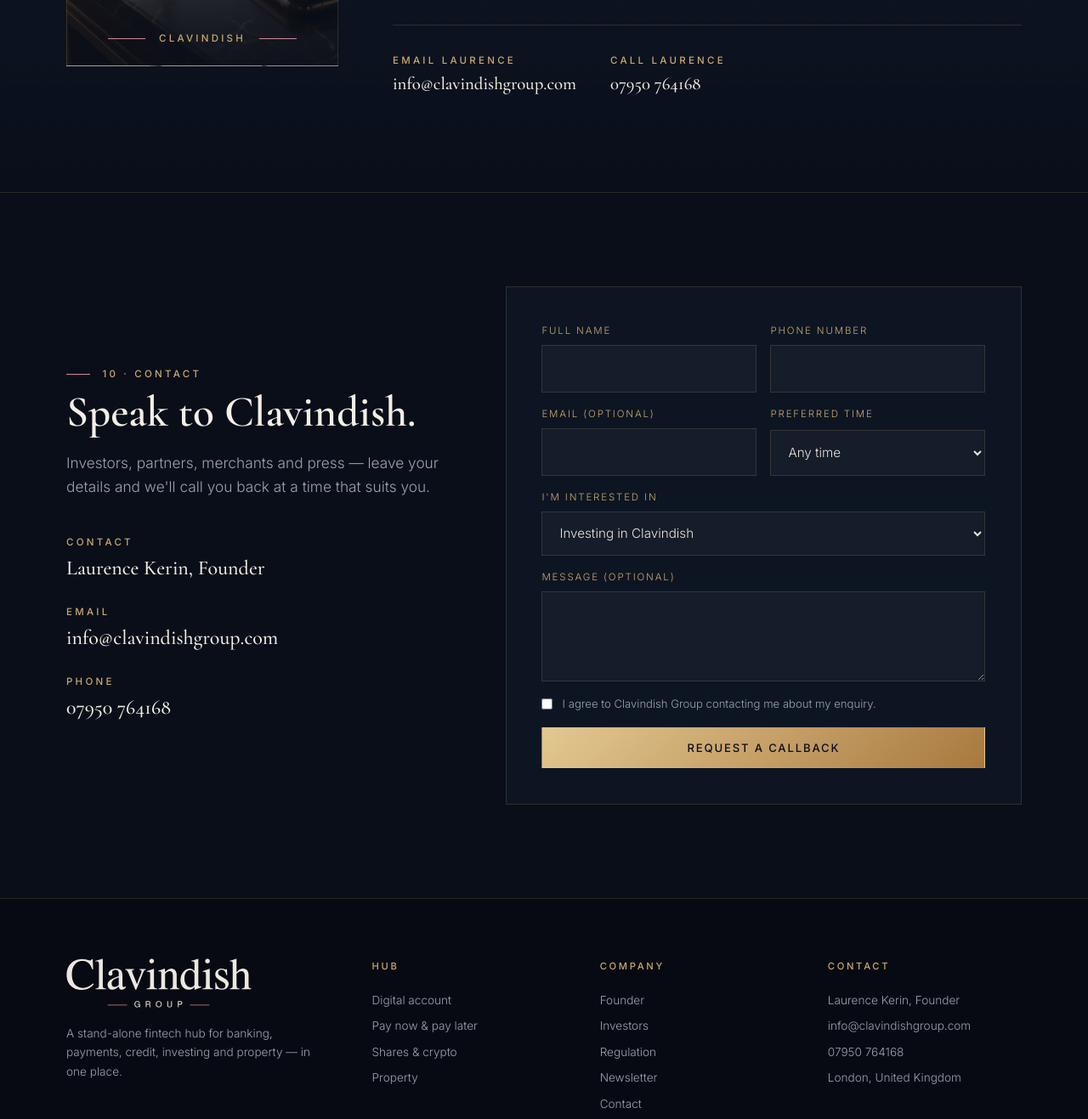
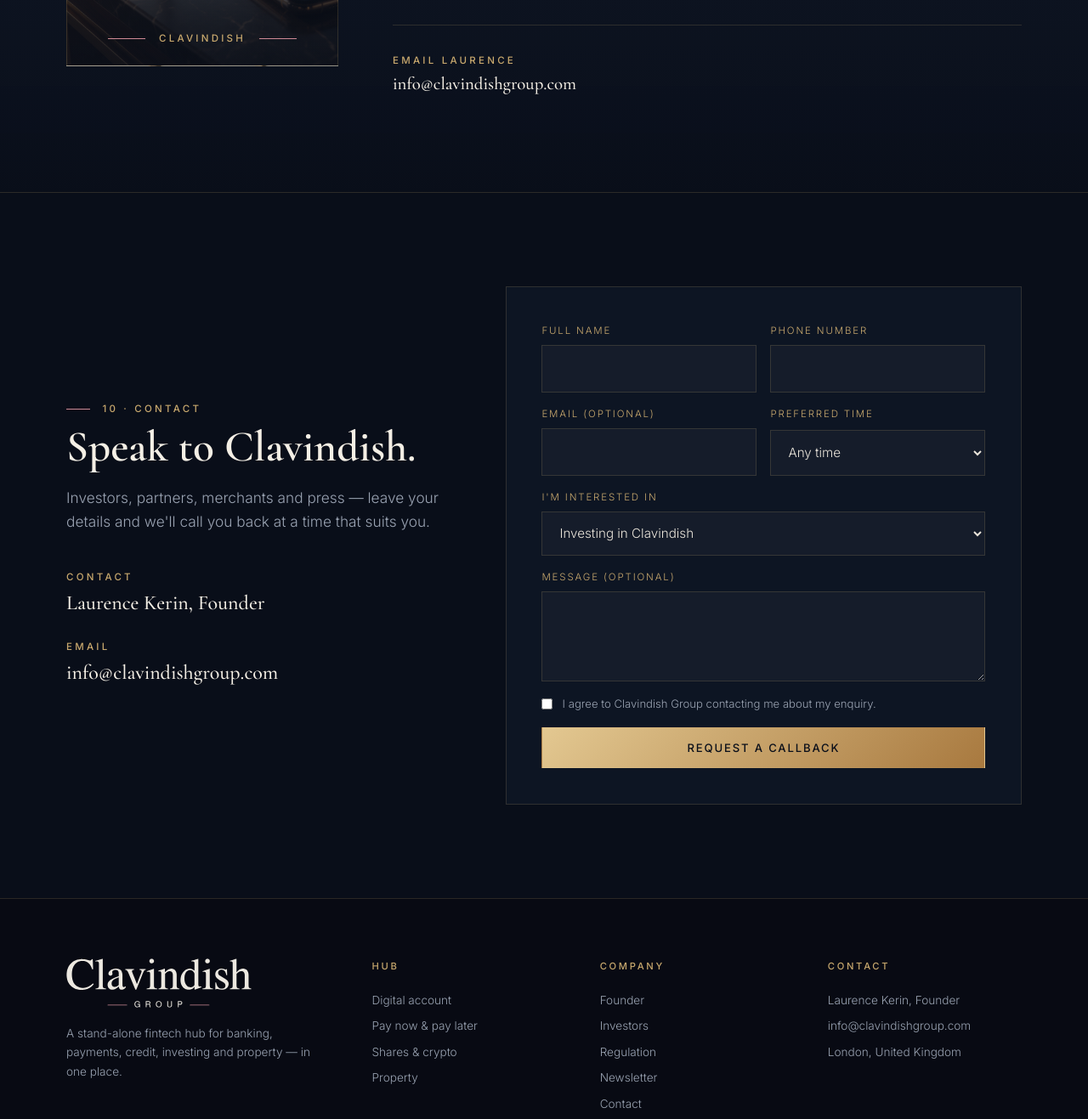
Before and after one commit to clavgroup4-pixel/clavindish-website, a plain HTML site: page index.html in a window 1280 px wide. Shown: the part 10624-11941 px from the top of the page at 85% size. Drawn offline with nearby package versions, Linux system fonts and the light colour scheme; animation ran at ten frames a second.

Commit message:
Remove phone number from website

```diff
--- a/index.html
+++ b/index.html
@@ -577,7 +577,6 @@ footer{background:rgba(8,11,19,.9)}
       <p class="lead reveal" style="margin-top:1rem">His approach is to deliver every regulated service through FCA-authorised partner firms, and to keep investors informed through the Clavindish newsletter on fintech and IPOs. Laurence welcomes conversations with investors, partners and merchants who want to see the prototype.</p>
       <div class="fcontact reveal">
         <div><span class="eyebrow">Email Laurence</span><br><a href="mailto:info@clavindishgroup.com">info@clavindishgroup.com</a></div>
-        <div><span class="eyebrow">Call Laurence</span><br><a href="tel:+447950764168">07950 764168</a></div>
       </div>
     </div>
   </div>
@@ -593,7 +592,6 @@ footer{background:rgba(8,11,19,.9)}
       <div style="margin-top:2.2rem;display:grid;gap:1rem;font-size:1rem" class="reveal">
         <div><span class="eyebrow">Contact</span><br><span style="font-family:var(--serif);font-size:1.5rem;color:#f4efe5">Laurence Kerin, Founder</span></div>
         <div><span class="eyebrow">Email</span><br><a href="mailto:info@clavindishgroup.com" style="font-family:var(--serif);font-size:1.5rem;color:#f4efe5">info@clavindishgroup.com</a></div>
-        <div><span class="eyebrow">Phone</span><br><a href="tel:+447950764168" style="font-family:var(--serif);font-size:1.5rem;color:#f4efe5">07950 764168</a></div>
       </div>
     </div>
     <div class="panel reveal">
@@ -625,7 +623,7 @@ footer{background:rgba(8,11,19,.9)}
       </div>
       <div><h5>Hub</h5><ul><li><a href="#hub">Digital account</a></li><li><a href="#hub">Pay now &amp; pay later</a></li><li><a href="#hub">Shares &amp; crypto</a></li><li><a href="#services" data-open="property">Property</a></li></ul></div>
       <div><h5>Company</h5><ul><li><a href="#founder">Founder</a></li><li><a href="#investors">Investors</a></li><li><a href="#compliance">Regulation</a></li><li><a href="#insights">Newsletter</a></li><li><a href="#callback">Contact</a></li></ul></div>
-      <div><h5>Contact</h5><ul><li>Laurence Kerin, Founder</li><li>info@clavindishgroup.com</li><li>07950 764168</li><li>London, United Kingdom</li></ul></div>
+      <div><h5>Contact</h5><ul><li>Laurence Kerin, Founder</li><li>info@clavindishgroup.com</li><li>London, United Kingdom</li></ul></div>
     </div>
     <div class="legal">
       Clavindish Group is not currently authorised by the Financial Conduct Authority. Clavindish products are in development and not yet available. Regulated services are intended to be provided by FCA-authorised partner firms; details of each partner will be published before launch. Information on this site is general market information only and is not investment, legal or tax advice, nor an offer of any product or security. Crypto assets are high-risk and largely unregulated in the UK. Pay-later credit may affect your credit score. Market data: KPMG Pulse of Fintech H1 2026; risk guidance: UK FCA.<br><br>
```
Also changed, not shown: privacy.html (+1 -2 lines).
